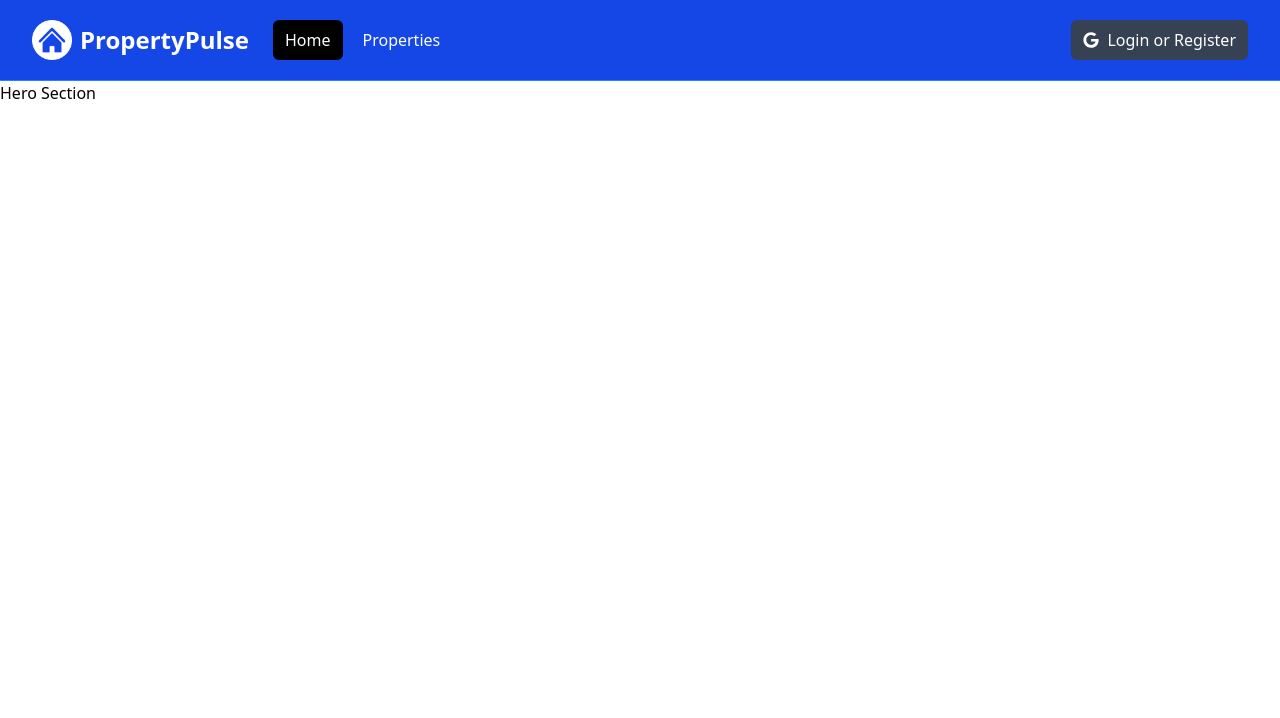
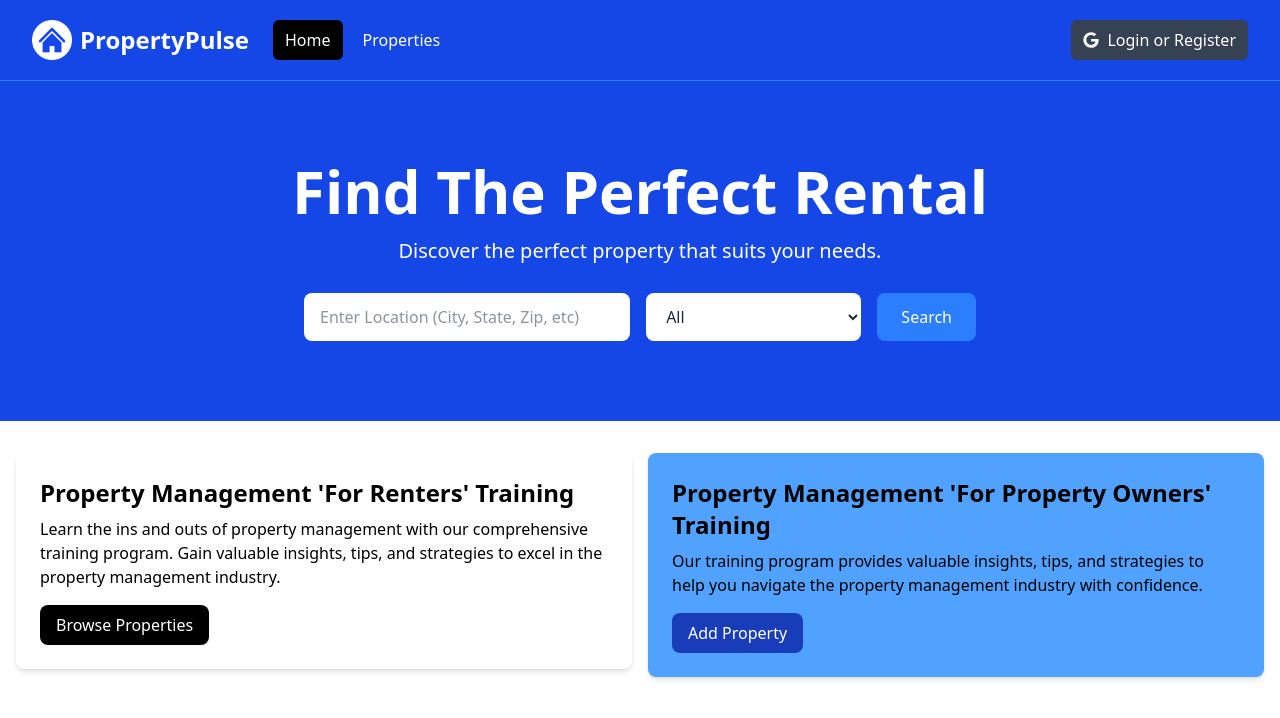
Before and after one commit to NickArch94/property-manager, a Next.js app: page / in a window 1280 px wide. Shown: the top 718 px of the page. Built offline with nearby package versions, Linux system fonts and the light colour scheme.

Commit message:
Added the content for the Hero section along with the Information Boxes at the bottom of the Hero section.

```diff
--- a/app/page.jsx
+++ b/app/page.jsx
@@ -1,10 +1,12 @@
-import Hero from '@/components/hero'
+import Hero from '@/components/Hero'
+import InfoBoxes from '@/components/InfoBoxes'
 import React from 'react'
 
 const HomePage = () => {
   return (
     <div>
       <Hero />
+      <InfoBoxes />
     </div>
   )
 };
--- /dev/null
+++ b/components/InfoBox.jsx
@@ -0,0 +1,28 @@
+import React from 'react'
+
+const InfoBox = ({
+    heading,
+    backgroundColor = 'bg-gray-400',
+    textColor = 'text-black',
+    buttonInfo,
+    children
+}) => {
+  return (
+    <div>
+      <div className={`${backgroundColor} p-6 rounded-lg shadow-md`}>
+            <h2 className={`${textColor} text-2xl font-bold`}>{ heading }</h2>
+            <p className={`${textColor} mt-2 mb-4`}>
+              { children }
+            </p>
+            <a
+              href={ buttonInfo.link }
+              className={`inline-block ${buttonInfo.backgroundColor} text-white rounded-lg px-4 py-2 hover:opacity-40`}
+            >
+              { buttonInfo.text }
+            </a>
+      </div>
+    </div>
+  )
+}
+
+export default InfoBox
--- /dev/null
+++ b/components/InfoBoxes.jsx
@@ -0,0 +1,35 @@
+import React from 'react'
+import InfoBox from './InfoBox'
+
+const InfoBoxes = () => {
+  return (
+    <section>
+      <div className="container-xl lg:container m-auto">
+        <div className="grid grid-cols-1 md:grid-cols-2 gap-4 p-4 rounded-lg">
+            <InfoBox
+                heading="Property Management 'For Renters' Training"
+                backgroundColor="bg-grey-400"
+                buttonInfo={{
+                    text: 'Browse Properties',
+                    link: '/properties',
+                    backgroundColor: 'bg-black'
+                }}>
+                Learn the ins and outs of property management with our comprehensive training program. Gain valuable insights, tips, and strategies to excel in the property management industry.
+            </InfoBox>
+            <InfoBox
+                heading="Property Management 'For Property Owners' Training"
+                backgroundColor="bg-blue-400"
+                buttonInfo={{
+                    text: 'Add Property',
+                    link: '/properties/add',
+                    backgroundColor: 'bg-blue-800'
+                }}>
+                Our training program provides valuable insights, tips, and strategies to help you navigate the property management industry with confidence.
+            </InfoBox>
+          </div>
+        </div>
+    </section>
+  )
+}
+
+export default InfoBoxes
--- a/components/hero.jsx
+++ b/components/hero.jsx
@@ -3,7 +3,59 @@
 const Hero = () => {
   return (
     <div>
-      Hero Section
+      <section className="bg-blue-700 py-20 mb-4">
+      <div
+        className="max-w-7xl mx-auto px-4 sm:px-6 lg:px-8 flex flex-col items-center"
+      >
+        <div className="text-center">
+          <h1
+            className="text-4xl font-extrabold text-white sm:text-5xl md:text-6xl"
+          >
+            Find The Perfect Rental
+          </h1>
+          <p className="my-4 text-xl text-white">
+            Discover the perfect property that suits your needs.
+          </p>
+        </div>
+        {/* <!-- Form Component --> */}
+        <form
+          className="mt-3 mx-auto max-w-2xl w-full flex flex-col md:flex-row items-center"
+        >
+          <div className="w-full md:w-3/5 md:pr-2 mb-4 md:mb-0">
+            <label htmlFor="location" className="sr-only">Location</label>
+            <input
+              type="text"
+              id="location"
+              placeholder="Enter Location (City, State, Zip, etc)"
+              className="w-full px-4 py-3 rounded-lg bg-white text-gray-800 focus:outline-none focus:ring focus:ring-blue-500"
+            />
+          </div>
+          <div className="w-full md:w-2/5 md:pl-2">
+            <label htmlFor="property-type" className="sr-only">Property Type</label>
+            <select
+              id="property-type"
+              className="w-full px-4 py-3 rounded-lg bg-white text-gray-800 focus:outline-none focus:ring focus:ring-blue-500"
+            >
+              <option value="All">All</option>
+              <option value="Apartment">Apartment</option>
+              <option value="Studio">Studio</option>
+              <option value="Condo">Condo</option>
+              <option value="House">House</option>
+              <option value="Cabin Or Cottage">Cabin or Cottage</option>
+              <option value="Loft">Loft</option>
+              <option value="Room">Room</option>
+              <option value="Other">Other</option>
+            </select>
+          </div>
+          <button
+            type="submit"
+            className="md:ml-4 mt-4 md:mt-0 w-full md:w-auto px-6 py-3 rounded-lg bg-blue-500 text-white hover:bg-blue-600 focus:outline-none focus:ring focus:ring-blue-500"
+          >
+            Search
+          </button>
+        </form>
+      </div>
+    </section>
     </div>
   )
 }
```
